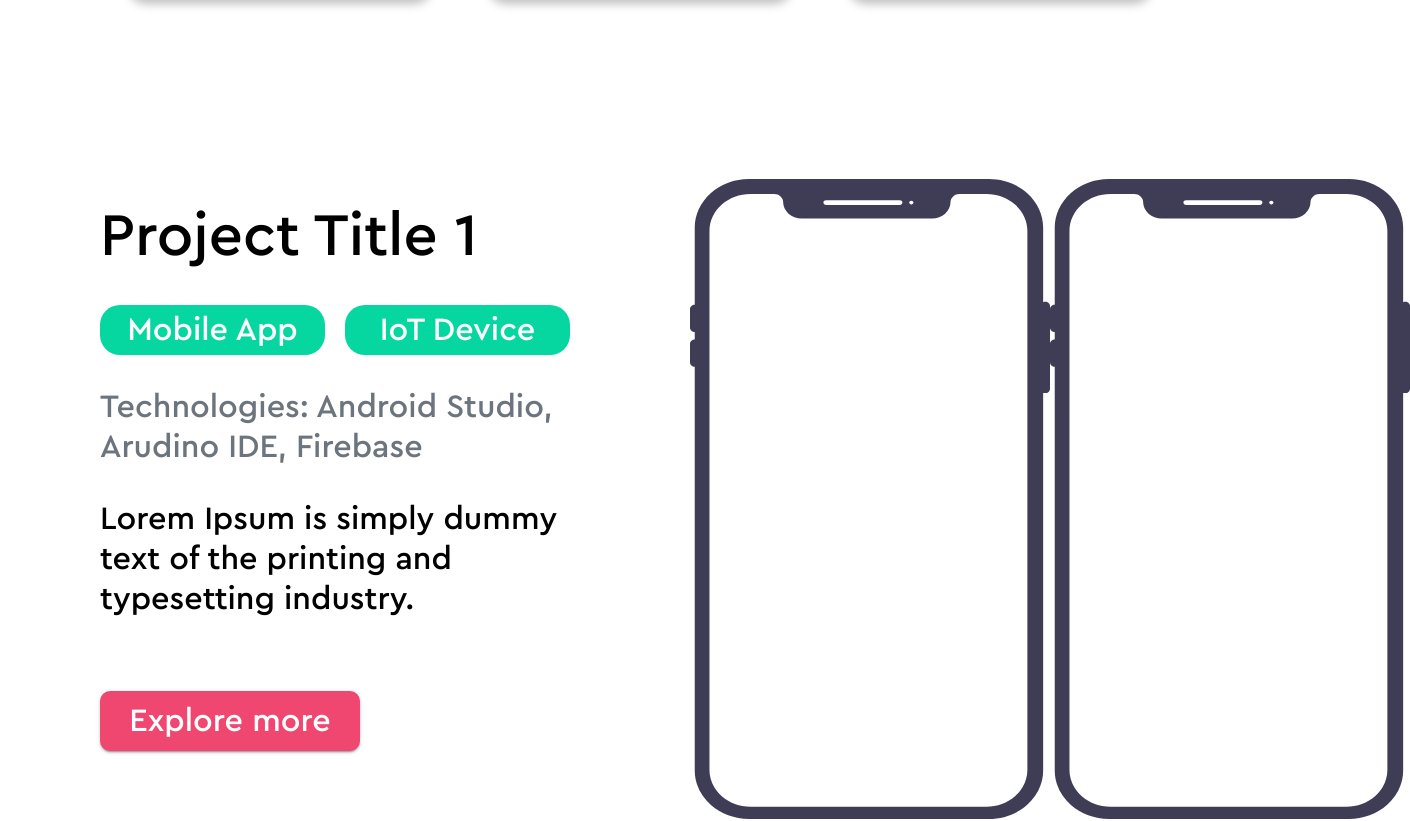
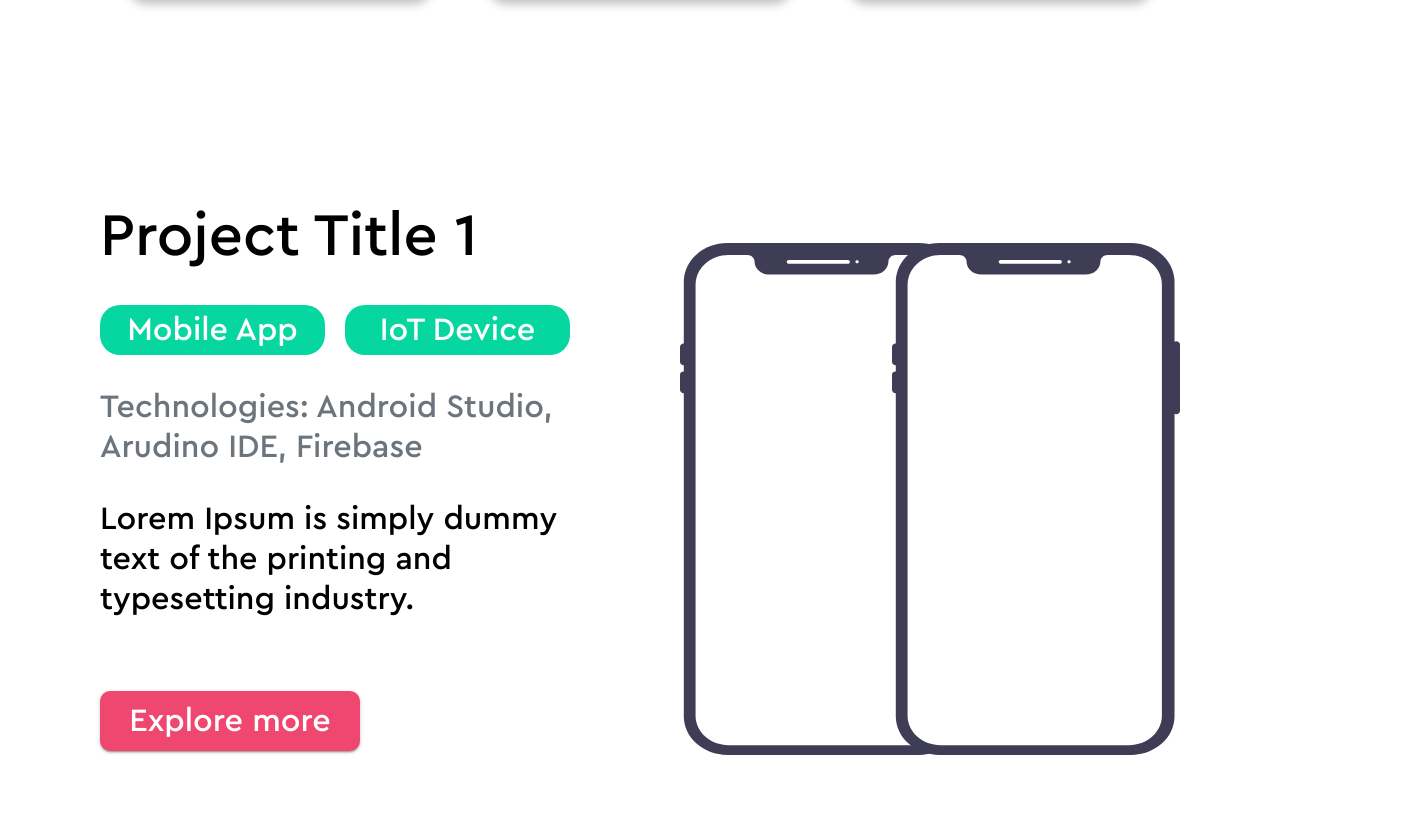
Before and after one commit to jaballogian/portfolio, a React (Create React App) app: page / in a window 1280 px wide. Shown: the part 1501-2322 px from the top of the page, 1410 px wide, since content can reach past the window. Built offline with nearby package versions, Linux system fonts and the light colour scheme.

Commit message:
add lg and xl styles in Right Content component

```diff
--- a/src/pages/Home/Projects/RightContent/rightContentUseStyles.js
+++ b/src/pages/Home/Projects/RightContent/rightContentUseStyles.js
@@ -6,12 +6,17 @@ const useStyles = makeStyles((theme) => ({
     width: '100%',
     height: '100vh',
     boxSizing: 'border-box',
-    paddingLeft: 50,
+    [theme.breakpoints.only('lg')]: {
+      paddingLeft: 40,
+    },
+    [theme.breakpoints.up('xl')]: {
+      paddingLeft: 50,
+    },
   },
   rootMobile: {
     display: 'flex',
-    justifyContent: 'space-between',
     alignItems: 'center',
+    position: 'relative',
   },
   rootDesktopOrOther: {
     display: 'flex',
@@ -19,20 +24,36 @@ const useStyles = makeStyles((theme) => ({
     justifyContent: 'center',
     alignItems: 'center',
   },
-  placeholder: {
-    backgroundColor: 'gainsboro',
-    borderRadius: 20,
+  placeholderMobile: {
+    // W:H = 9:16
+    position: 'absolute',
+    [theme.breakpoints.only('lg')]: {
+      // ONE IS 32
+      width: 288,
+      height: 512,
+    },
+    [theme.breakpoints.up('xl')]: {
+      // ONE IS 40
+      width: 360,
+      height: 640,
+    },
   },
-  placeholderMobile: {
-    // W:H = 9:16, ONE IS 40
-    width: 360,
-    height: 640,
+  secondPlaceholderPhone: {
+    right: 0,
   },
   placeholderDesktopOrOther: {
-    // W:H = 16:9, ONE IS 35
-    width: 560,
-    height: 315,
+    // W:H = 16:9
     margin: '20px 0px',
+    [theme.breakpoints.only('lg')]: {
+      // ONE IS 30
+      width: 480,
+      height: 270,
+    },
+    [theme.breakpoints.up('xl')]: {
+      // ONE IS 35
+      width: 560,
+      height: 315,
+    },
   },
 }))
 
```
